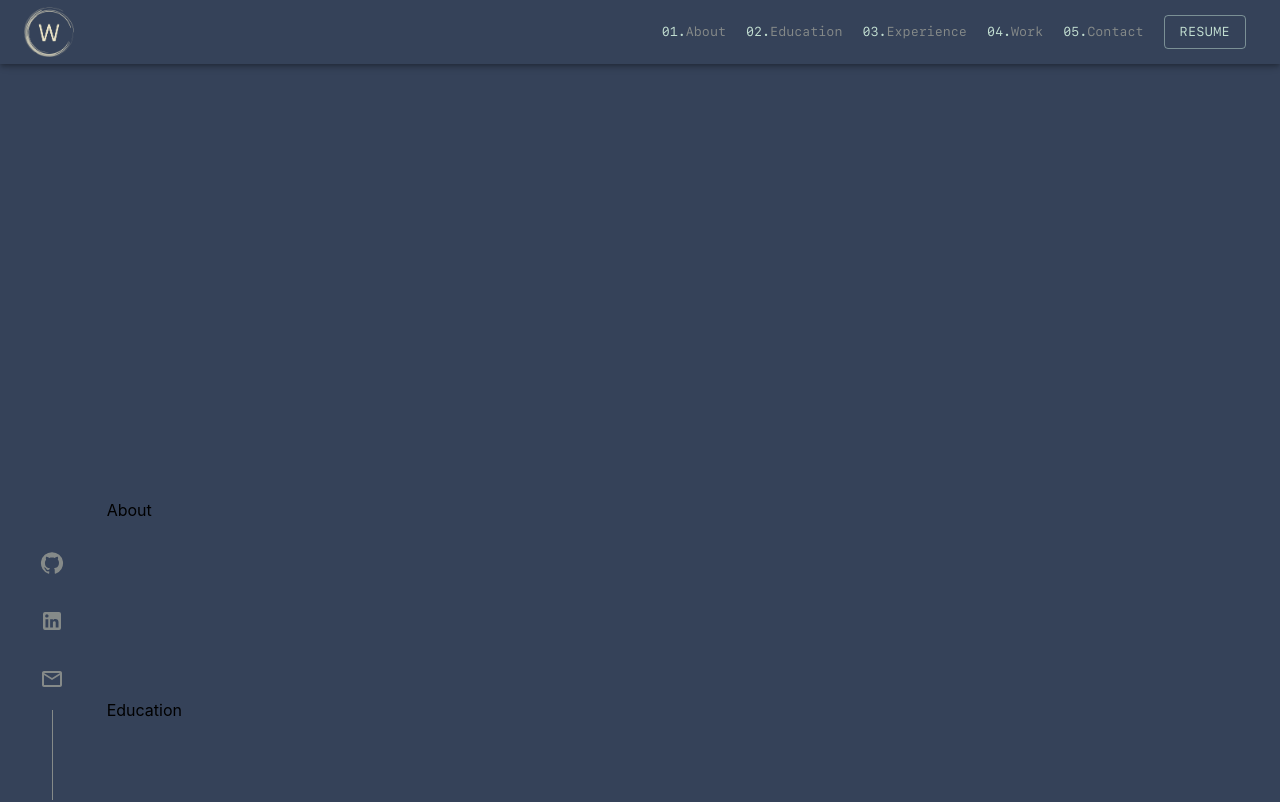
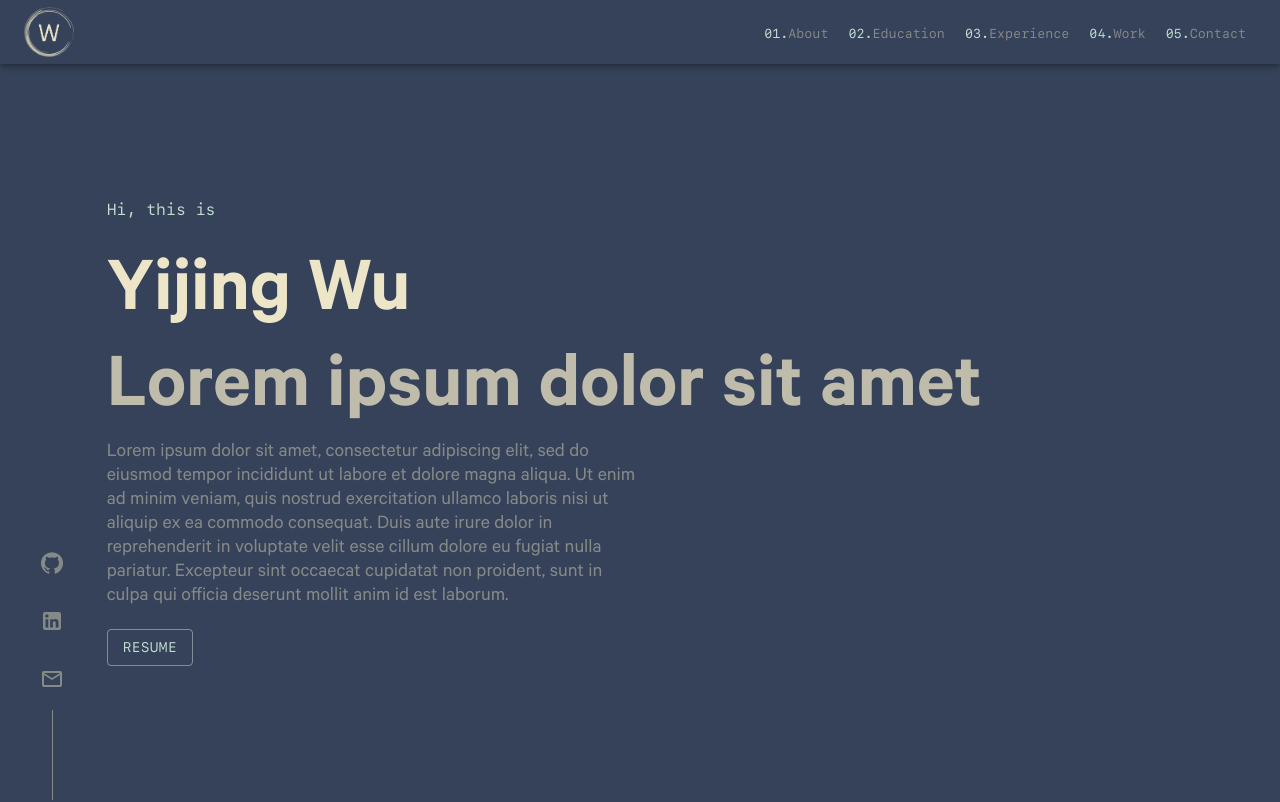
Before and after one commit to yijing-wu/personal-website-v2, a React (Create React App) app: page / in a window 1280 px wide. Shown: the top 802 px of the page. Built offline with nearby package versions, Linux system fonts and the light colour scheme.

Commit message:
Home Page

```diff
--- a/src/App.css
+++ b/src/App.css
@@ -39,7 +39,7 @@
 
 /* NavBar */
 .navbar-item {
-  color: #ece5c770; /* myMilkYellow */
+  color: #ece5c770; /* myMilkYellow + Alpha */
 }
 
 .navbar-item:hover,
--- a/src/MyLibrary/MyColors.tsx
+++ b/src/MyLibrary/MyColors.tsx
@@ -1,6 +1,15 @@
 const myNavy = "#354259";
 const myMintGreen = "#C2DED1";
 const myMilkYellow = "#ECE5C7";
+const myMilkYellowA0Alpha = "#ece5c7c0"; // deep
+const myMilkYellow70Alpha = "#ece5c770"; // deeper
 const myBrown = "#CDC2AE";
 
-export { myNavy, myMintGreen, myMilkYellow, myBrown };
+export {
+  myNavy,
+  myMintGreen,
+  myMilkYellow,
+  myMilkYellowA0Alpha,
+  myMilkYellow70Alpha,
+  myBrown,
+};
--- a/src/components/Home.tsx
+++ b/src/components/Home.tsx
@@ -1,14 +1,75 @@
 import React from "react";
 
+import Button from "@mui/material/Button";
+import { createTheme, ThemeProvider } from "@mui/material/styles";
+
+import Text from "../MyLibrary/Text";
+import {
+  myMilkYellow70Alpha,
+  myMilkYellowA0Alpha,
+  myMintGreen,
+} from "../MyLibrary/MyColors";
+
 function Home() {
+  const buttonTheme = createTheme({
+    palette: {
+      primary: {
+        main: "#c2ded1",
+      },
+      secondary: {
+        main: "#000000",
+      },
+    },
+  });
+
+  const briefIntro =
+    "Lorem ipsum dolor sit amet, consectetur adipiscing elit, sed do eiusmod tempor incididunt ut labore et dolore magna aliqua. Ut enim ad minim veniam, quis nostrud exercitation ullamco laboris nisi ut aliquip ex ea commodo consequat. Duis aute irure dolor in reprehenderit in voluptate velit esse cillum dolore eu fugiat nulla pariatur. Excepteur sint occaecat cupidatat non proident, sunt in culpa qui officia deserunt mollit anim id est laborum.";
+
   return (
     <div
       id="head"
       style={{
-        height: 500,
+        paddingTop: 200,
+        paddingBottom: 200,
       }}
     >
-      Head
+      <Text
+        style={{
+          fontFamily: "SFMono-Regular",
+          marginBottom: 30,
+          color: myMintGreen,
+        }}
+      >
+        Hi, this is
+      </Text>
+      <Text style={{ fontFamily: "Calibre-Semibold", fontSize: 80 }}>
+        Yijing Wu
+      </Text>
+      <Text
+        style={{
+          fontFamily: "Calibre-Semibold",
+          fontSize: 80,
+          color: myMilkYellowA0Alpha,
+        }}
+      >
+        Lorem ipsum dolor sit amet
+      </Text>
+      <div style={{ width: "50%", marginBottom: 20 }}>
+        <Text style={{ fontSize: 20, color: myMilkYellow70Alpha }}>
+          {briefIntro}
+        </Text>
+      </div>
+      <ThemeProvider theme={buttonTheme}>
+        <Button
+          variant="outlined"
+          style={{
+            fontFamily: "SFMono-Regular",
+            fontSize: 14,
+          }}
+        >
+          {"Resume"}
+        </Button>
+      </ThemeProvider>
     </div>
   );
 }
--- a/src/components/NavBar.tsx
+++ b/src/components/NavBar.tsx
@@ -6,8 +6,6 @@
 import useScrollTrigger from "@mui/material/useScrollTrigger";
 import Box from "@mui/material/Box";
 import Slide from "@mui/material/Slide";
-import Button from "@mui/material/Button";
-import { createTheme, ThemeProvider } from "@mui/material/styles";
 
 import { myMintGreen, myNavy } from "../MyLibrary/MyColors";
 import Logo from "../assets/Logo/Logo-pure.png";
@@ -46,17 +44,6 @@
     { name: "Contact", url: "#contact" },
   ];
 
-  const buttonTheme = createTheme({
-    palette: {
-      primary: {
-        main: "#c2ded1",
-      },
-      secondary: {
-        main: "#000000",
-      },
-    },
-  });
-
   return (
     <HideOnScroll>
       <AppBar style={{ backgroundColor: myNavy }}>
@@ -89,18 +76,6 @@
                 {`${item.name}`}
               </a>
             ))}
-            <ThemeProvider theme={buttonTheme}>
-              <Button
-                variant="outlined"
-                style={{
-                  fontFamily: "SFMono-Regular",
-                  fontSize: 13,
-                  margin: 10,
-                }}
-              >
-                {"Resume"}
-              </Button>
-            </ThemeProvider>
           </Box>
         </Toolbar>
       </AppBar>
```
